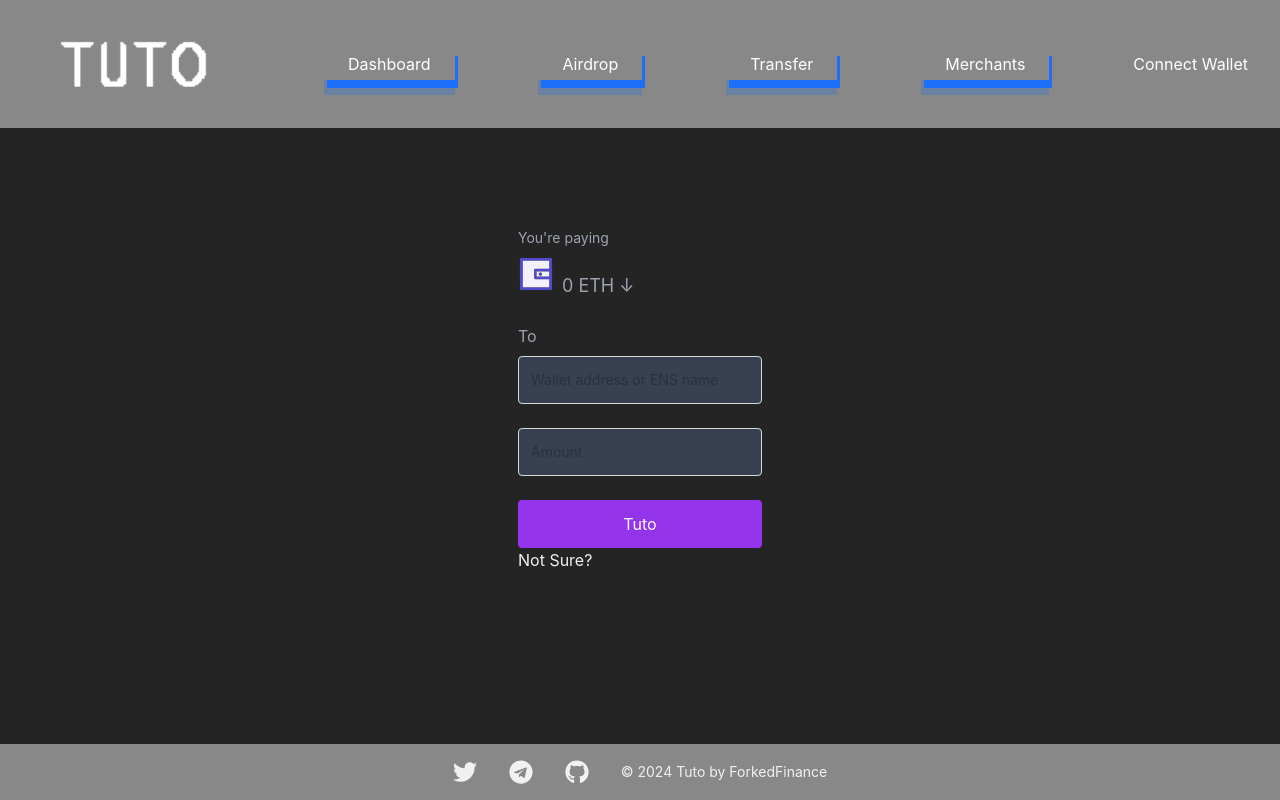
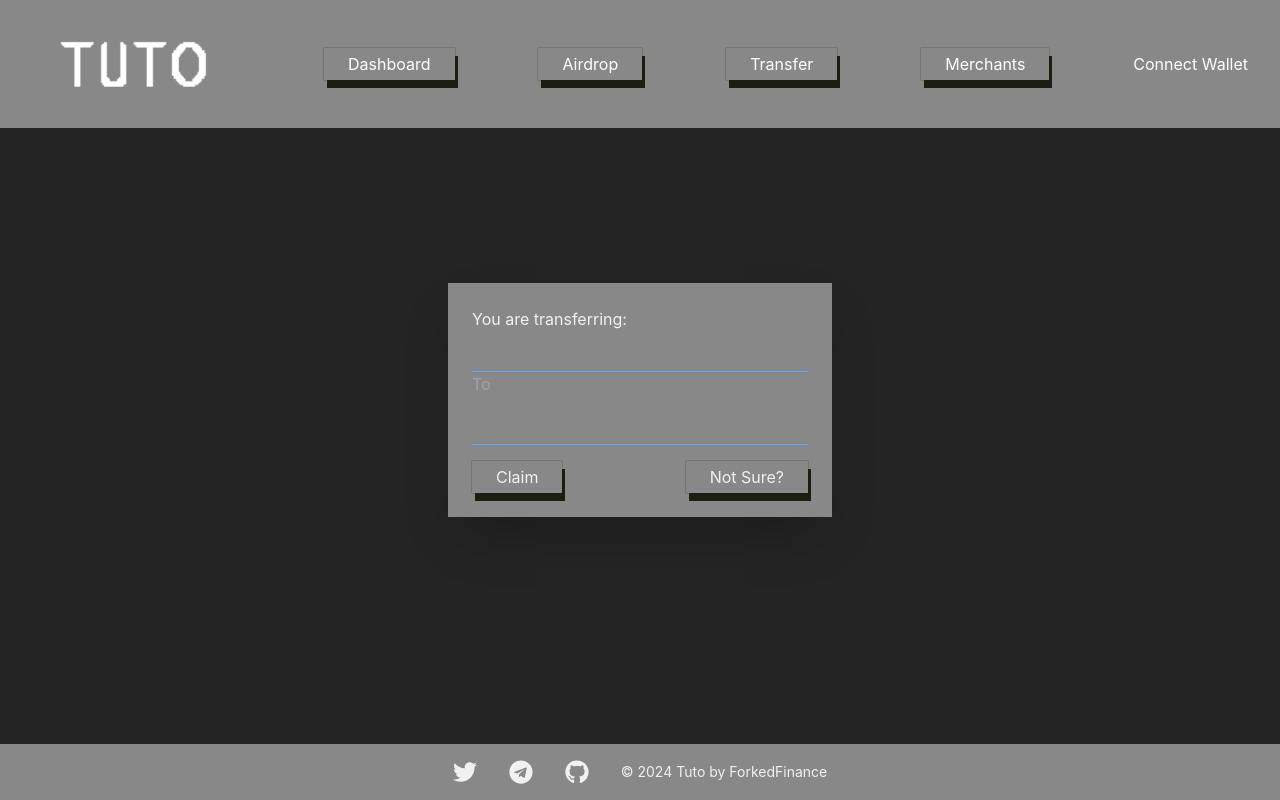
Before and after one commit to bb-face/forkedfinance-front-end, a React (Vite) app: page /transfer in a window 1280 px wide. Built offline with nearby package versions, Linux system fonts and the light colour scheme.

Commit message:
nice buttons

```diff
--- a/src/atoms/Button.jsx
+++ b/src/atoms/Button.jsx
@@ -15,8 +15,15 @@
       onMouseDown={handleClick}
       onMouseUp={() => setIsPressed(false)}
       className="button px-6 h-8 bg-primary cursor-pointer select-none
-    active:translate-y-2  active:[box-shadow:0_0px_0_0_#1b6ff8,0_0px_0_0_#1b70f841]
-    transition-all duration-150 [box-shadow:3px_8px_0_0_#1b6ff8,0_15px_0_0_#1b70f841] border-primary-dark"
+    active:translate-y-2  active:[box-shadow:0_0px_0_0_var(--tw-shadow-color),0_0px_0_0_var(--tw-shadow-color-1)]
+    transition-all duration-150 [box-shadow:3px_8px_0_0_var(--tw-shadow-color-2),0_0_1px_0_var(--tw-shadow-color-2)] border-primary-dark
+		hover:translate-y-1 hover:[box-shadow:2px_3px_0_0_var(--tw-shadow-color-2),0_0_1px_0_var(--tw-shadow-color-2)]"
+      style={{
+        "--tw-shadow-color": "#1b6ff8",
+        "--tw-shadow-color-1": "#1b1ff8",
+        "--tw-shadow-color-2": "#1b1f11",
+        "--tw-shadow-color-3": "#1b1",
+      }}
     >
       {children}
     </button>
--- /dev/null
+++ b/src/atoms/NumberInput.jsx
@@ -0,0 +1,18 @@
+import React from "react";
+
+const NumberInput = ({ value, onChange }) => {
+  return (
+    <div className="relative">
+      <div class="flex items-center border-b border-info py-2">
+        <input
+          type="number"
+          value={value}
+          onChange={onChange}
+          className="w-full bg-transparent border-none outline-none border-b-2 border-red-400 focus:border-blue-500"
+        />
+      </div>
+    </div>
+  );
+};
+
+export default NumberInput;
--- /dev/null
+++ b/src/atoms/StringInput.jsx
@@ -0,0 +1,18 @@
+import React from "react";
+
+const TextInput = ({ value, onChange }) => {
+  return (
+    <div className="relative">
+      <div class="flex items-center border-b border-info py-2">
+        <input
+          type="text"
+          value={value}
+          onChange={onChange}
+          className="w-full bg-transparent border-none outline-none border-b-2 border-red-400 focus:border-blue-500"
+        />
+      </div>
+    </div>
+  );
+};
+
+export default TextInput;
--- a/src/pages/Transfer.jsx
+++ b/src/pages/Transfer.jsx
@@ -1,8 +1,10 @@
 import React, { useState, useEffect } from "react";
 import axios from "axios";
-import { Input, Popover } from "antd";
 import { WalletTwoTone } from "@ant-design/icons";
 import { ethers } from "ethers";
+import Button from "../atoms/Button";
+import NumberInput from "../atoms/NumberInput";
+import TextInput from "../atoms/StringInput";
 
 import useLocalState from "../utils/localState";
 import { useUserManagement } from "../customHooks/useUser";
@@ -174,63 +176,36 @@
     updateBalance();
     clearTimeout();
   }, [updateBalance]);
+  // {alert.show && (
+  //   <div className={`alert alert-${alert.type}`}>{alert.text}</div>
+  // )}
 
   return (
-    <div>
-      {alert.show && (
-        <div className={`alert alert-${alert.type}`}>{alert.text}</div>
-      )}
-
-      <div className="text-white mb-6">
-        <p className="text-sm text-gray-400 mb-2">You're paying</p>
-        <div className="flex items-baseline space-x-2">
-          <Popover
-            content={balance}
-            title="Balance"
-            trigger="click"
-            placement="bottom"
-            className="text-4xl font-bold"
-          >
-            <WalletTwoTone twoToneColor="#504acc" className="cog" />
-          </Popover>
-          <p className="text-lg text-gray-400">0 ETH ↓</p>
+    <div className="mx-auto p-4">
+      <div className="min-w-96">
+        <div className=" p-6 shadow-2xl bg-primary">
+          <div className="flex items-baseline space-x-2">
+            You are transferring:
+          </div>
+          <NumberInput value={transferAmount} onChange={changeAmount} />
+          <label htmlFor="toAddress" className="block text-gray-400 mb-2">
+            To
+          </label>
+          <TextInput value={transferTo} onChange={changetransferTo} />
+          <div className="flex justify-between items-center mt-4">
+            <Button
+              type="button"
+              className="cardButton"
+              onClick={transferBalance}
+            >
+              Claim
+            </Button>
+            <Button type="button" onClick={validateBalanceTo}>
+              Not Sure?
+            </Button>
+          </div>
         </div>
       </div>
-
-      <div className="mb-6">
-        <label htmlFor="toAddress" className="block text-gray-400 mb-2">
-          To
-        </label>
-        <Input
-          id="toAddress"
-          type="text"
-          placeholder="Wallet address or ENS name"
-          className="w-full bg-gray-700 text-white p-3 rounded outline-none focus:ring-2 focus:ring-purple-600"
-          value={transferTo}
-          onChange={changetransferTo}
-        />
-      </div>
-
-      <div className="mb-6">
-        <Input
-          placeholder="Amount"
-          type="number"
-          className="w-full bg-gray-700 text-white p-3 rounded outline-none focus:ring-2 focus:ring-purple-600"
-          value={transferAmount}
-          onChange={changeAmount}
-        />
-      </div>
-
-      <button
-        type="submit"
-        onClick={transferBalance}
-        className="w-full bg-purple-600 text-white p-3 rounded hover:bg-purple-700 transition-colors"
-      >
-        Tuto
-      </button>
-      <button type="button" onClick={validateBalanceTo}>
-        Not Sure?
-      </button>
     </div>
   );
 };
--- a/src/utils/Permit.js
+++ b/src/utils/Permit.js
@@ -1,6 +1,4 @@
-
-import  { ethers } from "ethers";
-
+import { ethers } from "ethers";
 
 // const chainId = 11155111 // this is for the chain's ID. value is 1 for remix
 
@@ -14,10 +12,9 @@
     "1",
     signer.getChainId(),
     signer.getAddress(),
-    ])
+  ]);
 
-
-     const typedData=[
+  const typedData = [
     {
       name,
       version,
@@ -54,10 +51,8 @@
       value,
       nonce,
       deadline,
+    },
+  ];
+
+  return typedData;
 }
-     ]
-
-
-
-  return typedData
-  }
```
Also changed, not shown: src/components/Dashboard/DepositUSDC.jsx (+37 -20 lines). Lines whose indentation alone changed are shown as unchanged.
